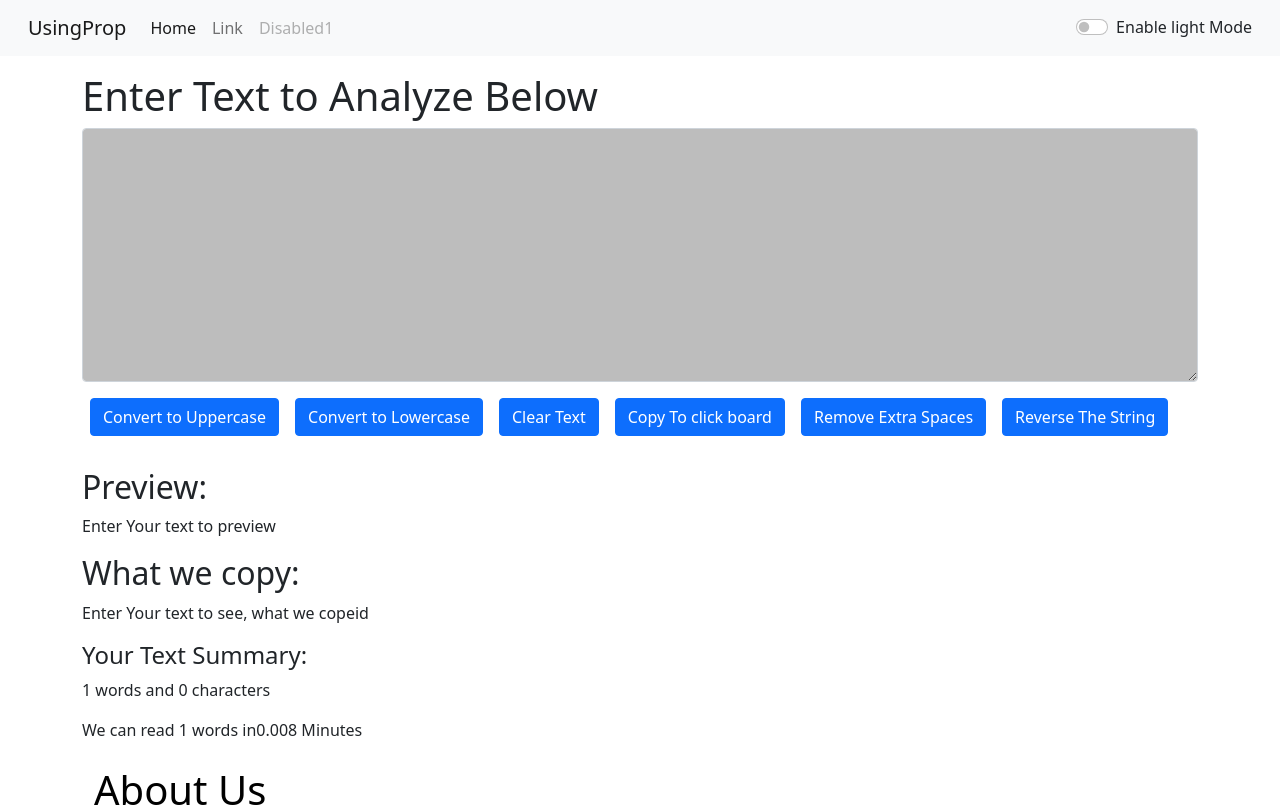
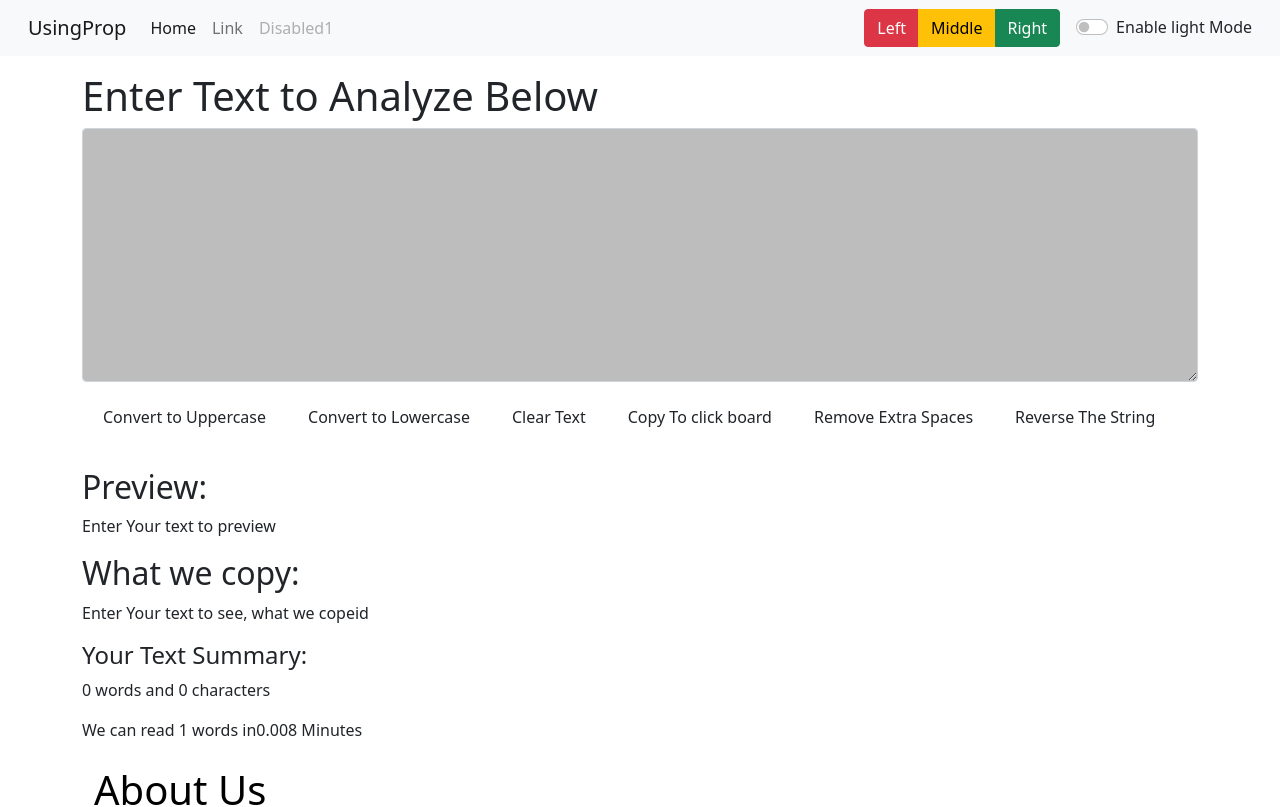
Before and after one commit to ErMapsh/react-Textutil-project, a React (Create React App) app: page / in a window 1280 px wide. Shown: the top 807 px of the page. Built offline with nearby package versions, Linux system fonts and the light colour scheme.

Commit message:
adding different themse and do small change in realeted to No of words in text

```diff
--- a/src/App.js
+++ b/src/App.js
@@ -6,20 +6,24 @@ import Alert from "./components/Alert";
 
 function App() {
   const [mode, setmode] = useState("light"); //whether dark mode in enable or not
-  const [alert, setalert] = useState(null)
+  const [alert, setalert] = useState(null);
+  //for different color need diff state;
+  const [buttoncolor, setbuttoncolor] = useState(null)
 
-  const showAlert = (message, type) =>{
+
+
+  const showAlert = (message, type) => {
     setalert({
-        msg: message,
-        type: type
-      })
+      msg: message,
+      type: type,
+    });
 
-      // if we dont setup timeout for our warning , then is begin a bug.
-      // we want to reslove this bug, then use this timeout
-      setTimeout(() => {
-        setalert(null)
-      }, 2000);
-  }
+    // if we dont setup timeout for our warning , then is begin a bug.
+    // we want to reslove this bug, then use this timeout
+    setTimeout(() => {
+      setalert(null);
+    }, 2000);
+  };
 
   //light mode and dark mode logic
   const togglemode = () => {
@@ -27,21 +31,80 @@ function App() {
       setmode("dark");
       document.body.style.background = "#352164";
       document.body.style.color = "white";
-      showAlert("Dark Mode Enable", "success")
+      showAlert("Dark Mode Enable", "success");
+      setbuttoncolor("light")
+    }
+    else if (mode == "dark"){
+      setmode("light");
+      document.body.style.background = "white";
+      document.body.style.color = "black";
+      showAlert("Light Mode Enable", "success");
+      setbuttoncolor("primary")
+    }
+  }
+
+
+
+  const Red = () => {
+    if (mode === "light" || "Yellow"||"Green"|| "dark" ) {
+      setmode("dark");
+      document.body.style.background = "#dc3545";
+      document.body.style.color = "white";
+      showAlert("Red mode Enable", "success");
+      setbuttoncolor("warning")
     } else {
       setmode("light");
       document.body.style.background = "white";
       document.body.style.color = "black";
-      showAlert("Light Mode Enable", "success")
+      showAlert("Light Mode Enable", "success");
+      setbuttoncolor("primary")
+    }
+  };
+
+  const Yellow = () => {
+    if (mode === "light"|| "Green" || "Red" || "dark") {
+      setmode("dark");
+      document.body.style.background = "#ffc107";
+      document.body.style.color = "black";
+      showAlert("Yellow mode Enable", "success");
+      setbuttoncolor("danger")
+    } else {
+      setmode("light");
+      document.body.style.background = "white";
+      document.body.style.color = "black";
+      showAlert("Light Mode Enable", "success");
+      setbuttoncolor("primary")
+    }
+  };
+
+  const Green = () => {
+    if (mode === "light" || "Red" || "Yellow" || "dark") {
+      setmode("dark");
+      document.body.style.background = "#198754";
+      document.body.style.color = "black";
+      showAlert("Green mode Enable", "success");
+      setbuttoncolor("secondary")
+    } else {
+      setmode("light");
+      document.body.style.background = "white";
+      document.body.style.color = "black";
+      showAlert("Light Mode Enable", "success");
+      setbuttoncolor("primary")
     }
   };
 
   return (
     <div>
-      <Navbar title="UsingProp" about="Disabled1" mode={mode} togglemode={togglemode}/>
-      <Alert alert={alert} showAlert={showAlert}/>
-      <Textform heading="Enter Text to Analyze Below" showAlert={showAlert}/>
-      <About/>
+      <Navbar
+        title="UsingProp"
+        about="Disabled1"
+        mode={mode}
+        togglemode={togglemode}
+        green={Green} red={Red} yellow={Yellow}
+      />
+      <Alert alert={alert} showAlert={showAlert} />
+      <Textform heading="Enter Text to Analyze Below" showAlert={showAlert} buttoncolor = {buttoncolor}/>
+      <About />
     </div>
   );
 }
--- a/src/components/Navbar.js
+++ b/src/components/Navbar.js
@@ -3,7 +3,9 @@ import PropTypes from "prop-types";
 
 export default function Navbar(props) {
   return (
-    <nav className={`navbar navbar-expand-lg navbar-${props.mode} bg-${props.mode} px-3`}>
+    <nav
+      className={`navbar navbar-expand-lg navbar-${props.mode} bg-${props.mode} px-3`}
+    >
       <div className="container-fluid">
         <a className="navbar-brand" href="/">
           {" "}
@@ -49,11 +51,41 @@ export default function Navbar(props) {
               <a className="nav-link disabled">{props.about}</a>
             </li>
           </ul>
-            {/* <div className="form-check form-switch" onClick={darkModeEnableDisable} > */}
-            <div className={`form-check form-switch text-${props.mode=== "light"?"dark":"light"}`}>
-                <input className="form-check-input" type="checkbox" role="switch" idname="flexSwitchCheckDefault" onClick={props.togglemode} />
-                <label className="form-check-label" forhtml="flexSwitchCheckDefault">{`Enable ${props.mode} Mode`}</label>
-            </div>
+
+          <div
+            class="btn-group mx-3"
+            role="group"
+            aria-label="Basic mixed styles example"
+
+          >
+            <button type="button" class="btn btn-danger" onClick={props.red}>
+              Left
+            </button>
+            <button type="button" class="btn btn-warning" onClick={props.yellow}>
+              Middle
+            </button>
+            <button type="button" class="btn btn-success" onClick={props.green}>
+              Right
+            </button>
+          </div>
+
+          {/* <div className="form-check form-switch" onClick={darkModeEnableDisable} > */}
+          <div
+            className={`form-check form-switch text-${props.mode === "light" ? "dark" : "light"
+              }`}
+          >
+            <input
+              className="form-check-input"
+              type="checkbox"
+              role="switch"
+              idname="flexSwitchCheckDefault"
+              onClick={props.togglemode}
+            />
+            <label
+              className="form-check-label"
+              forhtml="flexSwitchCheckDefault"
+            >{`Enable ${props.mode} Mode`}</label>
+          </div>
 
           {/* <form className="d-flex">
             <input
--- a/src/components/Textform.js
+++ b/src/components/Textform.js
@@ -76,22 +76,22 @@ export default function Textform(props) {
             onChange={HandleOnChange}
           />
         </div>
-        <button className="btn btn-primary mx-2" onClick={handleUpClick}>
+        <button className={`btn btn-${props.buttoncolor} mx-2`} onClick={handleUpClick}>
           Convert to Uppercase
         </button>
-        <button className="btn btn-primary mx-2" onClick={handleUpClickLower}>
+        <button className={`btn btn-${props.buttoncolor} mx-2`} onClick={handleUpClickLower}>
           Convert to Lowercase
         </button>
-        <button className="btn btn-primary mx-2" onClick={ClearText}>
+        <button className={`btn btn-${props.buttoncolor} mx-2`} onClick={ClearText}>
           Clear Text
         </button>
-        <button className="btn btn-primary mx-2" onClick={CopyToClickBoard}>
+        <button className={`btn btn-${props.buttoncolor} mx-2`} onClick={CopyToClickBoard}>
           Copy To click board
         </button>
-        <button className="btn btn-primary mx-2" onClick={RemoveExtraSpaces}>
+        <button className={`btn btn-${props.buttoncolor} mx-2`} onClick={RemoveExtraSpaces}>
           Remove Extra Spaces
         </button>
-        <button className="btn btn-primary mx-2" onClick={Reversethestring}>
+        <button className={`btn btn-${props.buttoncolor} mx-2`} onClick={Reversethestring}>
           Reverse The String{" "}
         </button>
       </div>
@@ -105,7 +105,7 @@ export default function Textform(props) {
 
         <h4>Your Text Summary:</h4>
         <p>
-          {text.split(" ").length} words and {text.length} characters
+          {text.split(" ").length - 1 } words and {text.length} characters
         </p>
         {/* here we need 1 minutes to read 125 words, so 1/25 is 0.008 , so we calculate no of words * 0.008 so we can get
         no of minutes to read that sentence */}
```
